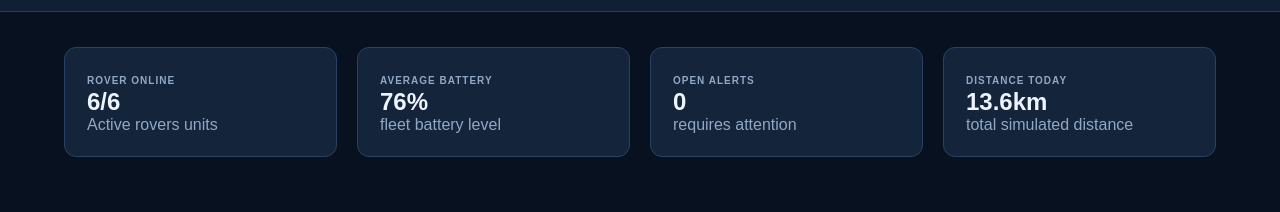
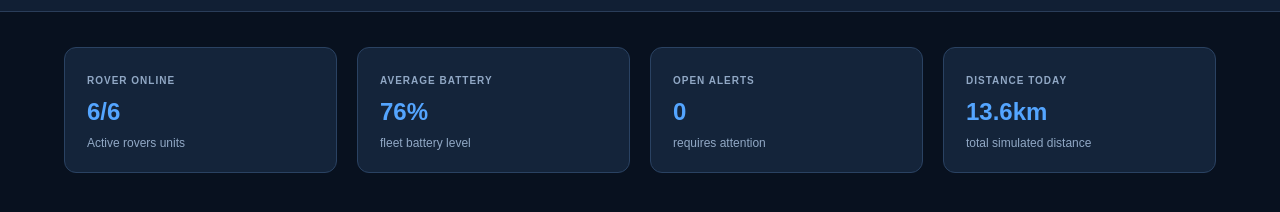
Before and after one commit to kartheekraz-droid/netra_project_html, a plain HTML site: page index.html in a window 1280 px wide. Shown: the part 70-282 px from the top of the page. Drawn offline with Linux system fonts and the light colour scheme.

Commit message:
final commit for grid design

```diff
--- a/style.css
+++ b/style.css
@@ -122,3 +122,13 @@ transition: 0.2s;
     letter-spacing: 1px;
     font-weight: bold;
 }
+.kpi-card h2{
+    color:#54a5ff;
+    font-size: 24px;
+    margin-top: 10px;
+}
+.kpi-card p{
+    color:#91a8c5;
+    font-size: 12px;
+    margin-top: 10px;
+}
```
